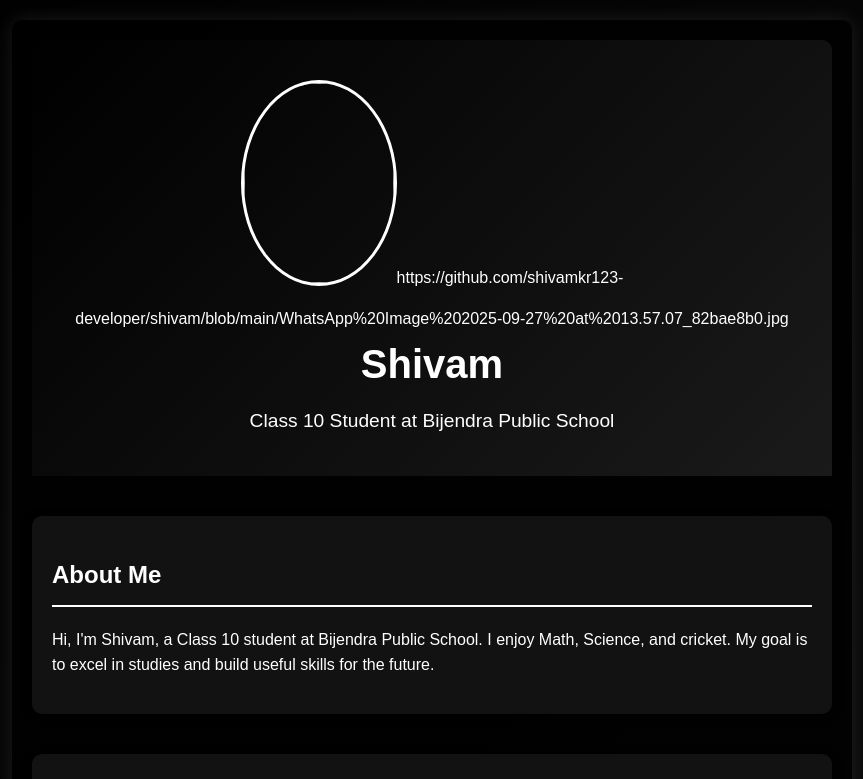
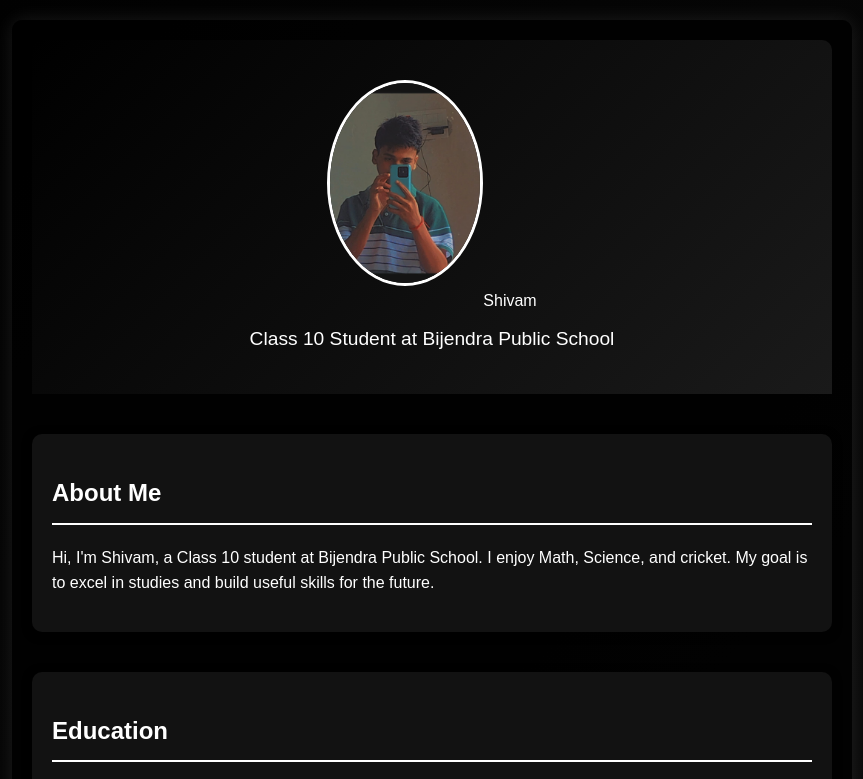
Before and after one commit to shivamkr123-developer/shivam, a plain HTML site: page index.html in a window 1280 px wide. Shown: the top 779 px of the page, without its empty margins (208-1071 px from the left). Drawn offline with Linux system fonts and the light colour scheme.

Commit message:
Update index.html

```diff
--- a/index.html
+++ b/index.html
@@ -1,141 +1,281 @@
 <!DOCTYPE html>
+
 <!-- saved from url=(0041)file:///C:/Users/shiva/.vscode/index.html -->
+
 <html lang="en"><head><meta http-equiv="Content-Type" content="text/html; charset=UTF-8">
 
+
+
     <meta name="viewport" content="width=device-width, initial-scale=1.0">
+
     <title>Shivam's Student Portfolio</title>
+
     <style>
+
         body {
+
             font-family: 'Arial', sans-serif;
+
             margin: 0;
+
             padding: 0;
+
             background: linear-gradient(135deg, #000000 0%, #111111 100%);
+
             color: #ffffff;
+
             line-height: 1.6;
+
         }
+
         .container {
+
             max-width: 800px;
+
             margin: 0 auto;
+
             padding: 20px;
+
             background: rgba(0, 0, 0, 0.8);
+
             border-radius: 10px;
+
             box-shadow: 0 0 20px rgba(255, 255, 255, 0.1);
+
             margin-top: 20px;
+
             margin-bottom: 20px;
+
         }
+
         header {
+
             text-align: center;
+
             padding: 40px 0;
+
             background: linear-gradient(135deg, #000000 0%, #1a1a1a 100%);
+
             color: #fff;
+
             border-radius: 10px 10px 0 0;
+
             position: relative;
+
         }
+
         header img {
+
             width: 150px;
+
             height: 200px;
+
             border-radius: 50%;
+
             margin-bottom: 20px;
+
             border: 3px solid #fff;
+
             object-fit: cover;
+
         }
+
         header h1 {
+
             margin: 0;
+
             font-size: 2.5em;
+
         }
+
         header p {
+
             font-size: 1.2em;
+
             margin: 10px 0 0 0;
+
         }
+
         section {
+
             margin: 40px 0;
+
             padding: 20px;
+
             background: rgba(20, 20, 20, 0.9);
+
             border-radius: 10px;
+
             box-shadow: 0 2px 10px rgba(0, 0, 0, 0.5);
+
         }
+
         section h2 {
+
             color: #ffffff;
+
             border-bottom: 2px solid #ffffff;
+
             padding-bottom: 10px;
+
             margin-bottom: 20px;
+
         }
+
         ul {
+
             list-style-type: none;
+
             padding: 0;
+
         }
+
         ul li {
+
             padding: 5px 0;
+
             position: relative;
+
             padding-left: 20px;
+
             color: #e0e0e0;
+
         }
+
         ul li:before {
+
             content: "•";
+
             color: #ffffff;
+
             font-weight: bold;
+
             position: absolute;
+
             left: 0;
+
         }
+
         .contact {
+
             text-align: center;
+
         }
+
         .contact p {
+
             margin: 10px 0;
+
             color: #e0e0e0;
+
         }
+
     </style>
+
 </head>
+
 <body>
+
     <div class="container">
+
         <header>
-            <img src="">https://github.com/shivamkr123-developer/shivam/blob/main/WhatsApp%20Image%202025-09-27%20at%2013.57.07_82bae8b0.jpg
+
+            <img src="WhatsApp%20Image%202025-09-27%20at%2013.57.07_82bae8b0.jpg"
+
             <h1>Shivam</h1>
+
             <p>Class 10 Student at Bijendra Public School</p>
+
         </header>
 
+
+
         <section id="about">
+
             <h2>About Me</h2>
+
             <p>Hi, I'm Shivam, a Class 10 student at Bijendra Public School. I enjoy Math, Science, and cricket. My goal is to excel in studies and build useful skills for the future.</p>
+
         </section>
 
+
+
         <section id="education">
+
             <h2>Education</h2>
+
             <p>I am currently studying in Class 10 at Bijendra Public School. I focus on subjects like Mathematics, Science, English, Social Studies, and Hindi to build a strong foundation for my future.</p>
+
         </section>
 
+
+
         <section id="achievements">
+
             <h2>Achievements</h2>
+
             <ul>
+
                 <li>Consistent performer in class examinations</li>
+
                 <li>Participant in school science fair</li>
+
                 <li>Award for best team player in sports</li>
+
                 <!-- Add more as needed -->
+
             </ul>
+
         </section>
 
+
+
         <section id="hobbies">
+
             <h2>Hobbies &amp; Interests</h2>
+
             <ul>
+
                 <li>Watching and playing cricket</li>
+
                 <li>Reading books on adventure and science</li>
+
                 <li>Listening to music and playing guitar</li>
+
                 <li>Drawing and creative arts</li>
+
             </ul>
+
         </section>
 
+
+
         <section id="goals">
+
             <h2>Future Goals</h2>
+
             <p>My aspiration is to prepare for JEE and pursue higher studies in Engineering. I aim to become a successful professional in a field that allows me to innovate and contribute to society. I plan to work hard to achieve good grades in board exams and prepare for competitive entrance exams.</p>
+
         </section>
 
+
+
         <section id="contact" class="contact">
+
             <h2>Contact Information</h2>
+
             <p>Email: shivam@example.com</p>
+
             <p>Phone: +91-9556842711</p>
+
             <p>Address: Ramsinghtola, Jitapur, Madhepura, Bihar</p>
+
         </section>
+
     </div>
 
 
+
+
+
 </body></html>
```
